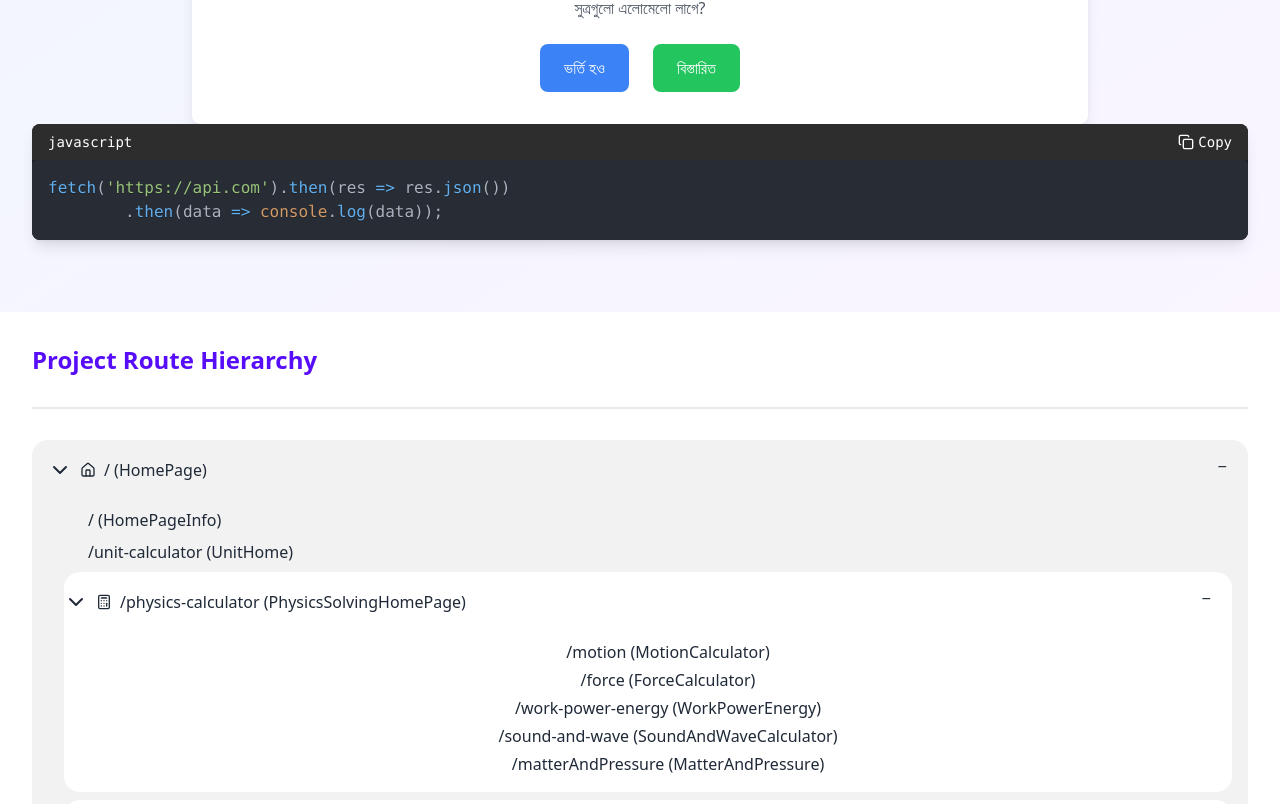
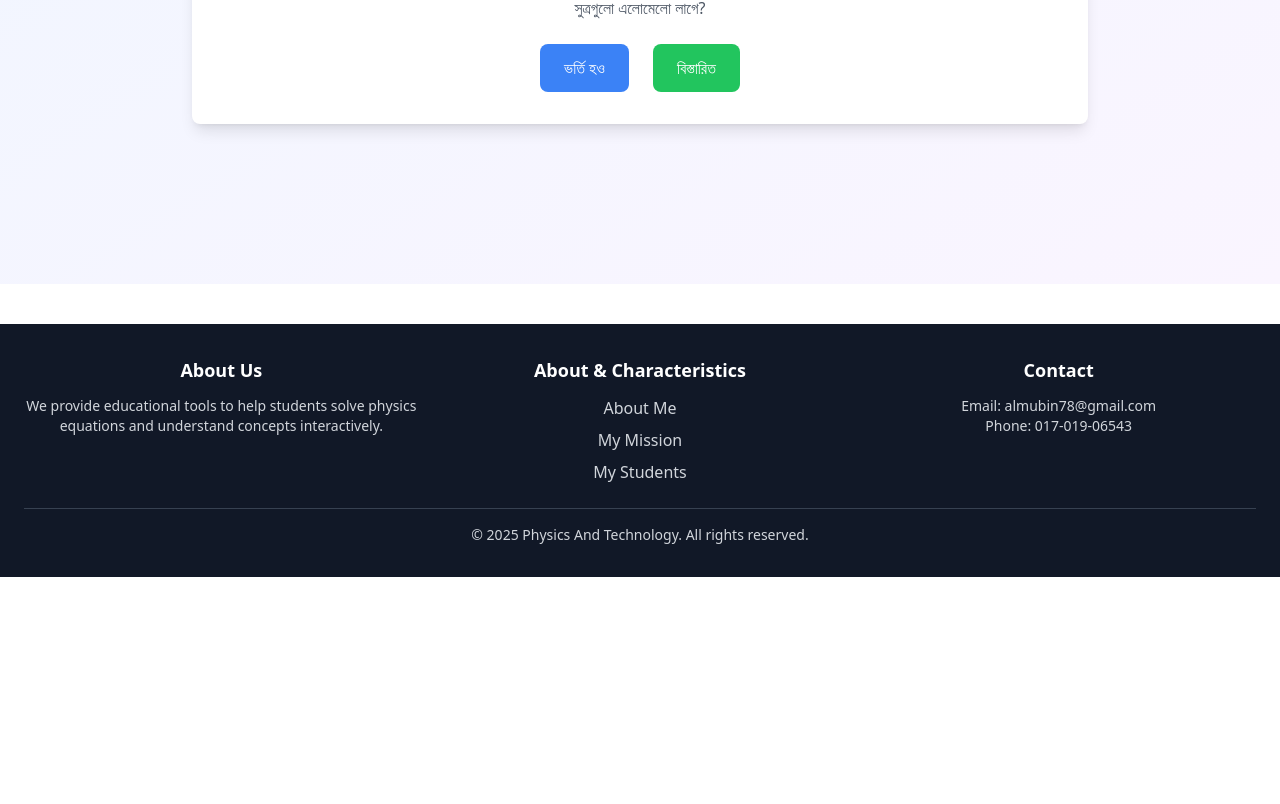
Before and after one commit to almubin78/Physics-Problems-solving-website, a React (Create React App) app: page / in a window 1280 px wide. Shown: the part 676-1480 px from the top of the page. After the commit the page ends 1253 px from the top, so only its background shows below. Built offline with nearby package versions, Linux system fonts and the light colour scheme.

Commit message:
remove extra code

```diff
--- a/src/CommonPages/HomePage.js
+++ b/src/CommonPages/HomePage.js
@@ -12,7 +12,7 @@ const HomePage = () => {
       <Navbar />
       <Outlet />
       {/* <Camera color="red" size={48} />; */}
-      <ProjectHierarchy/>
+      {/* <ProjectHierarchy/> */}
       <Footer />
     </div>
   );
--- a/src/CommonPages/HomePageInfo.js
+++ b/src/CommonPages/HomePageInfo.js
@@ -70,11 +70,11 @@ const HomePageInfo = () => {
           </div>
         </div>
       </div>
-      <CodeSnippet
+      {/* <CodeSnippet
         language="javascript"
         code={`fetch('https://api.com').then(res => res.json())
         .then(data => console.log(data));`}
-      />
+      /> */}
     </div>
   );
 };
```
